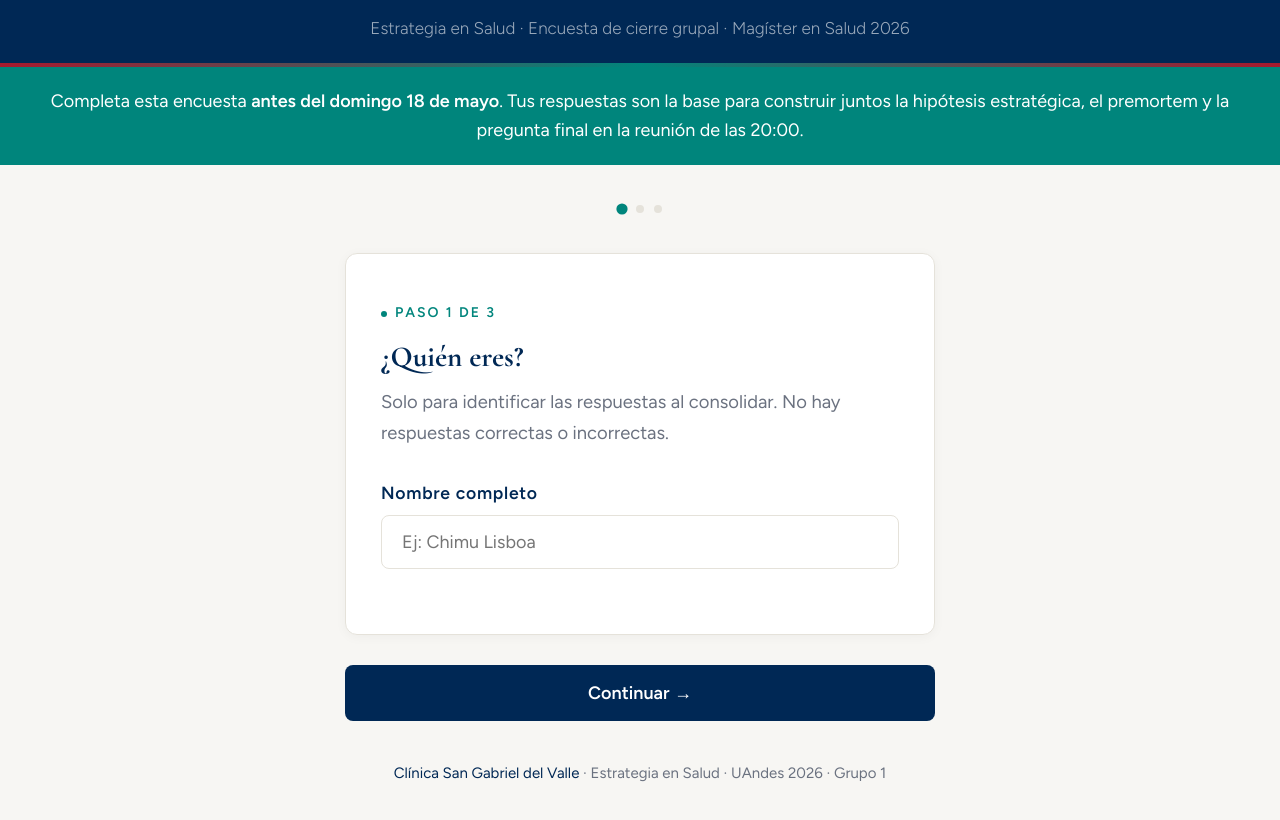
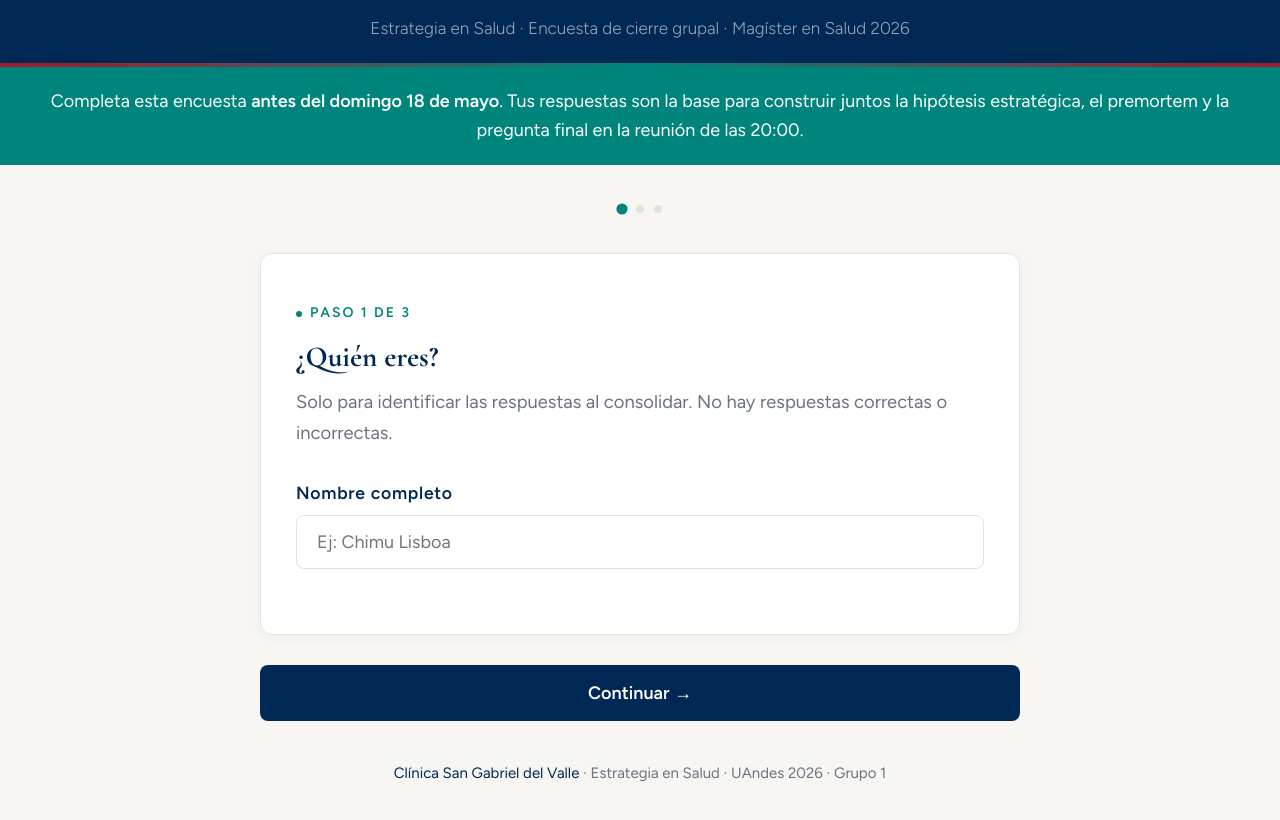
Before and after one commit to jlisboasanmartin-cpu/sgv-encuesta, a plain HTML site: page index.html in a window 1280 px wide. Shown: the part 94-914 px from the top of the page. Drawn offline with nearby package versions, Linux system fonts and the light colour scheme.

Commit message:
style: increase max-width from 640px to 820px

```diff
--- a/index.html
+++ b/index.html
@@ -108,9 +108,9 @@
 
     /* MAIN */
     main {
-      max-width: 640px;
+      max-width: 820px;
       margin: 0 auto;
-      padding: 2rem 1.25rem 0;
+      padding: 2rem 1.5rem 0;
     }
 
     /* PROGRESS DOTS */
```
